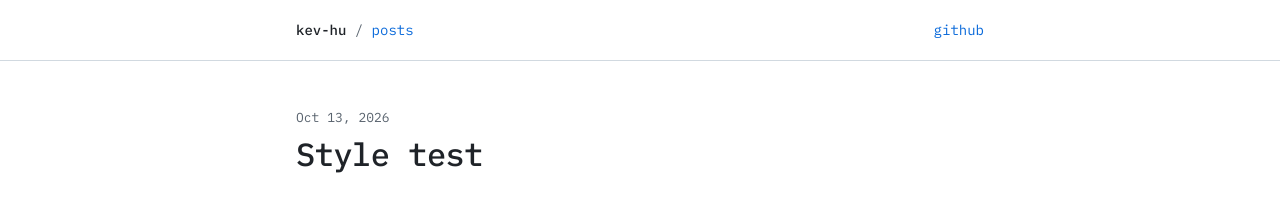
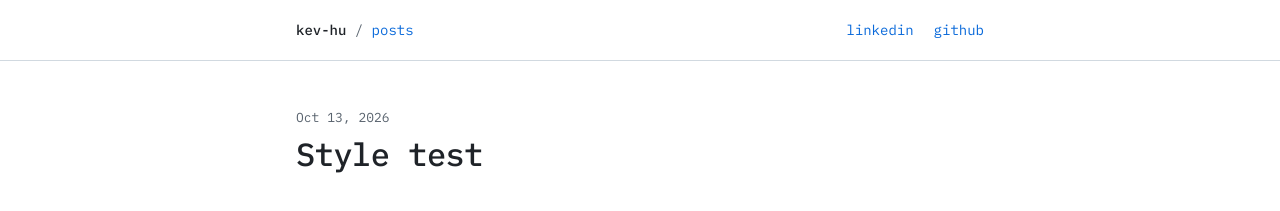
Before and after one commit to kev-hu/kev-hu.github.io, a Jekyll site: the page built from style-test.md, in a window 1280 px wide. Shown: the top 211 px of the page. Built offline with Jekyll 4.4.1, drawn with Linux system fonts in a browser that asks for light colours.

Commit message:
Add LinkedIn link to header

```diff
--- a/_layouts/default.html
+++ b/_layouts/default.html
@@ -12,7 +12,7 @@
 <header class="site">
 <div class="wrap">
 <span><a class="me" href="{{ '/' | relative_url }}">kev-hu</a><span class="sep"> / </span><a href="{{ '/' | relative_url }}">posts</a></span>
-<nav><a href="https://github.com/kev-hu">github</a></nav>
+<nav><a href="https://www.linkedin.com/in/kevinqinhu/">linkedin</a><a href="https://github.com/kev-hu">github</a></nav>
 </div>
 </header>
 <main class="wrap">
```
